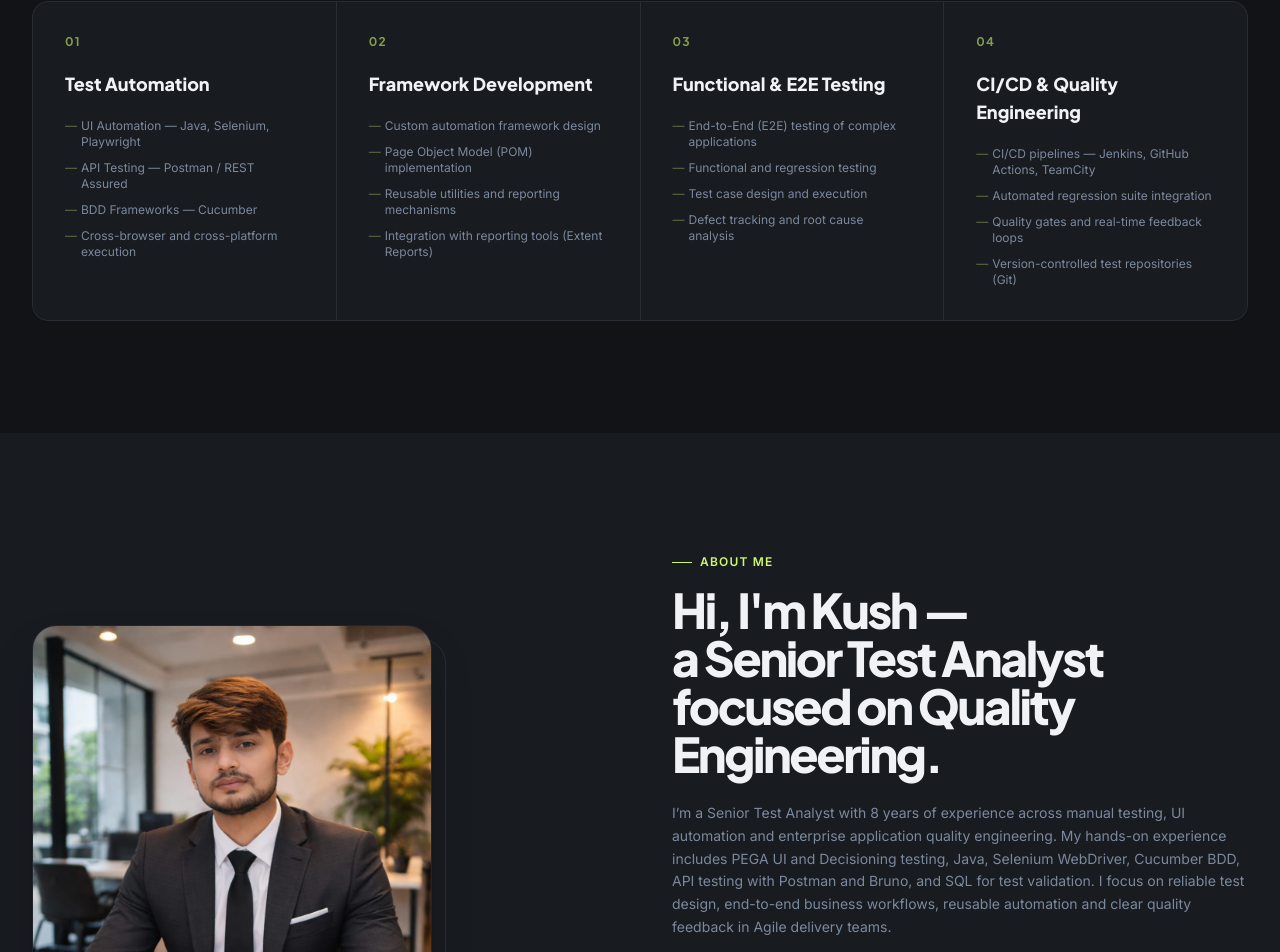
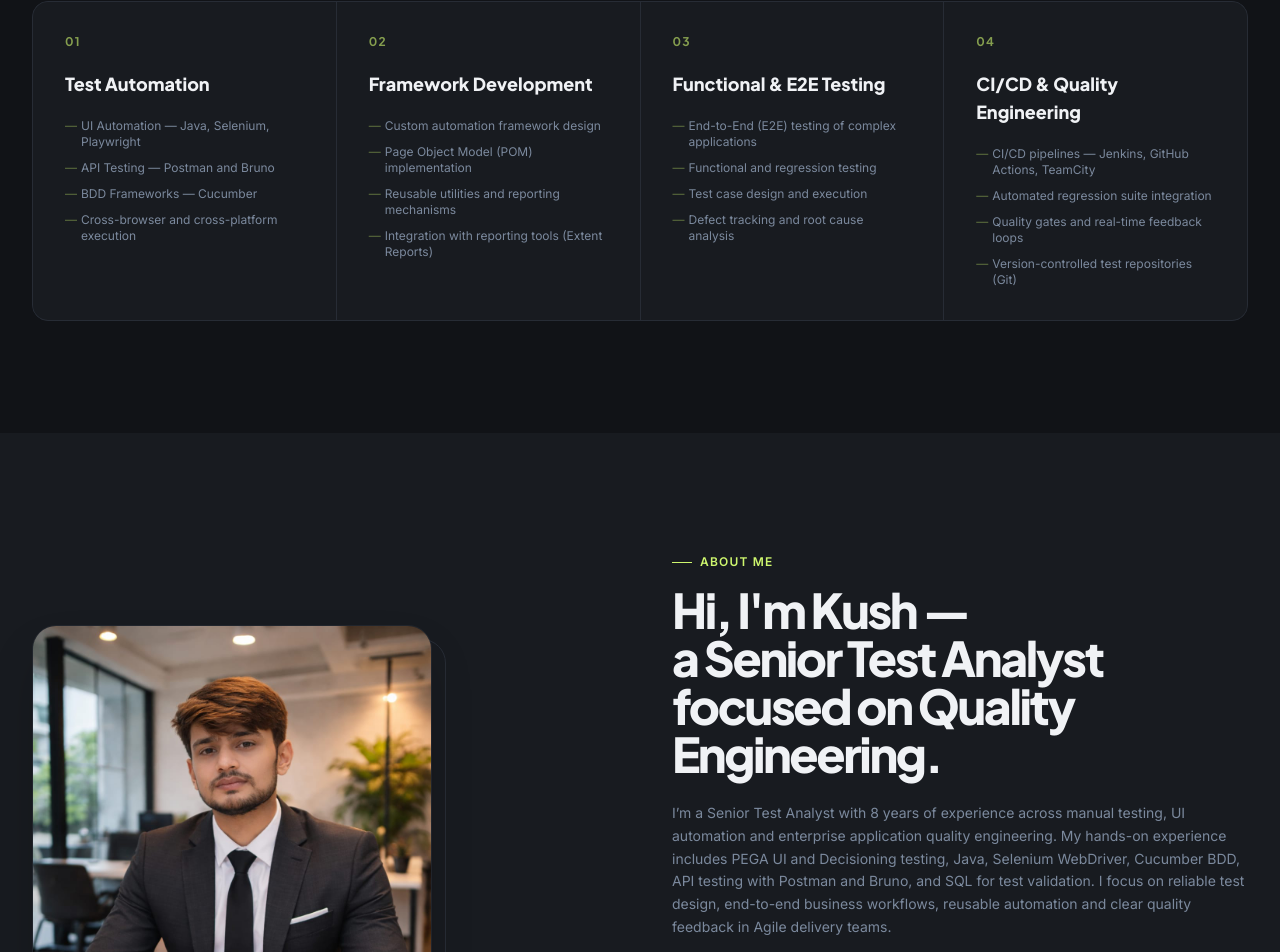
Before and after one commit to kush27/kush-portfolio, a Next.js app: page / in a window 1280 px wide. Shown: the part 1387-2339 px from the top of the page. Built offline with nearby package versions, Linux system fonts and the light colour scheme; no server answers; what @genkit-ai/google-genai, genkit would draw is missing.

Commit message:
Align API testing services with hands-on tools

```diff
--- a/src/components/sections/services.tsx
+++ b/src/components/sections/services.tsx
@@ -7,7 +7,7 @@ const services = [
     title: 'Test Automation',
     items: [
       'UI Automation — Java, Selenium, Playwright',
-      'API Testing — Postman / REST Assured',
+      'API Testing — Postman and Bruno',
       'BDD Frameworks — Cucumber',
       'Cross-browser and cross-platform execution',
     ],
```
